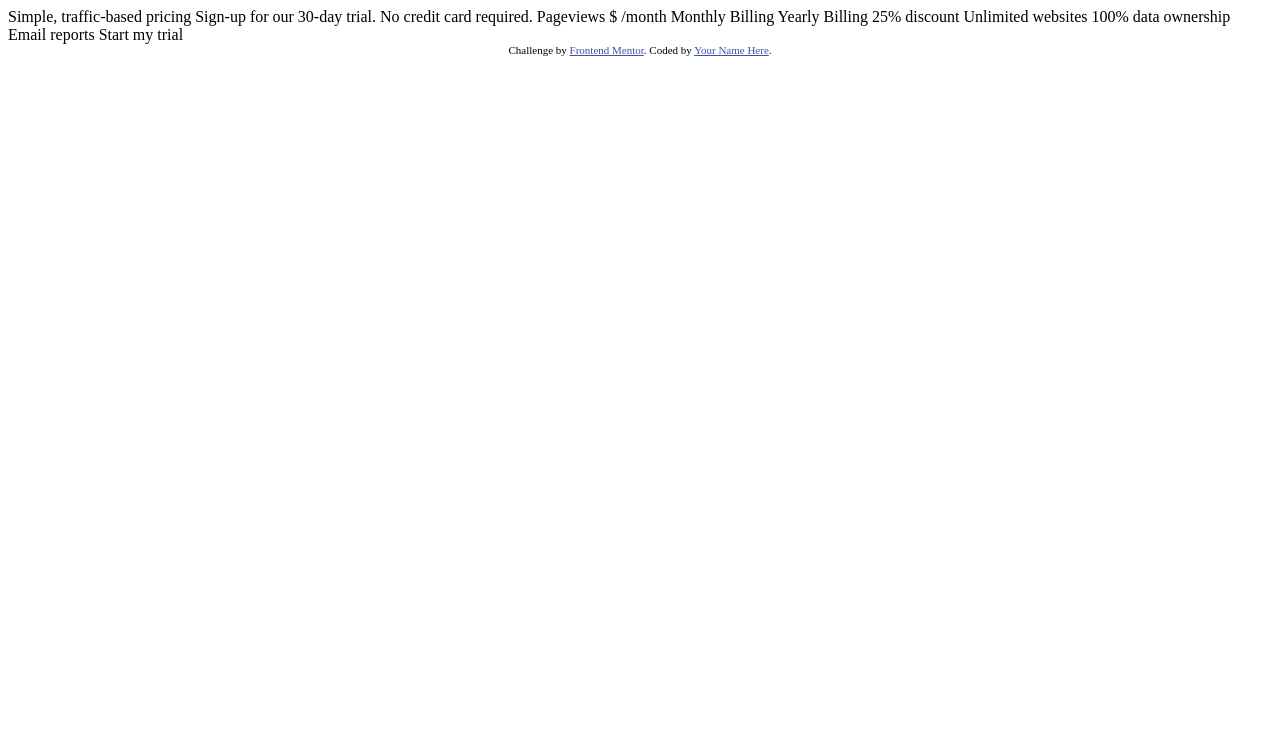
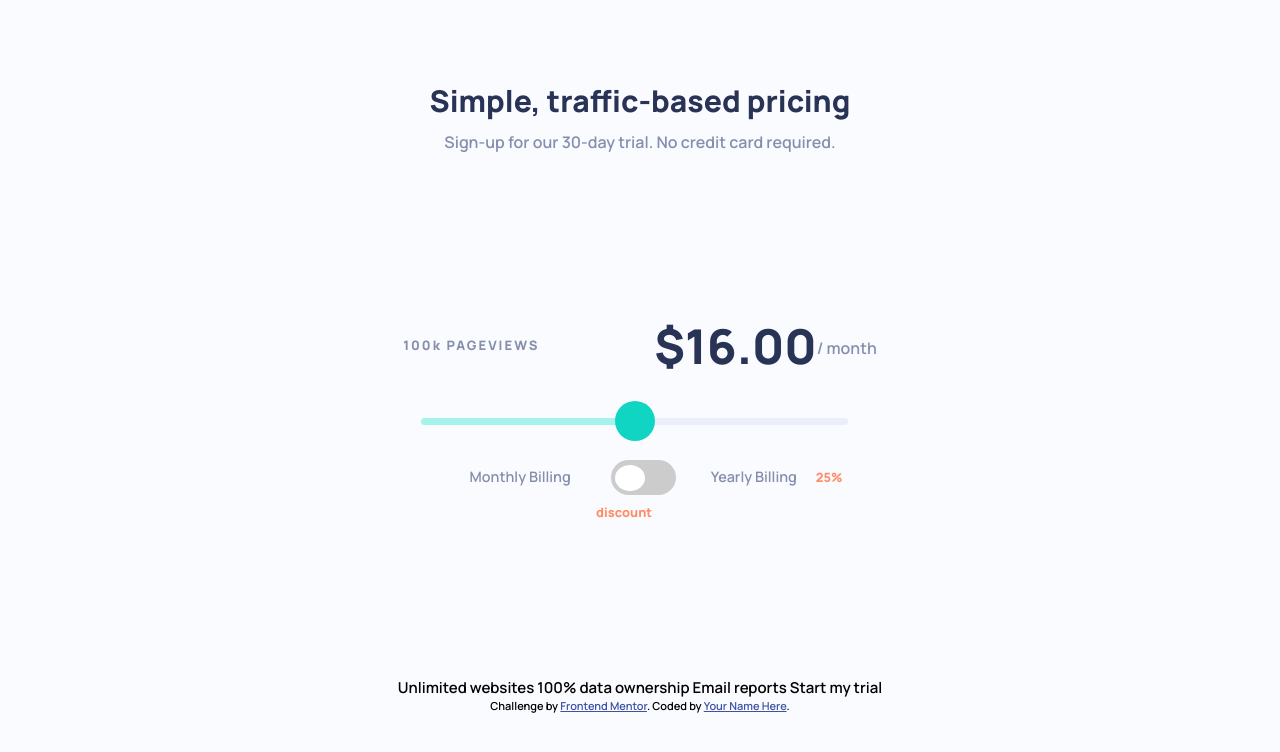
Before and after one commit to carollx/Interactive-pricing-component, a plain HTML site: page index.html in a window 1280 px wide. Drawn offline with Linux system fonts and the light colour scheme.

Commit message:
Preços com desconto ao clicar no toggle switch

```diff
--- a/index.html
+++ b/index.html
@@ -8,6 +8,8 @@
 
   <link rel="icon" type="image/png" sizes="32x32" href="./images/favicon-32x32.png">
   <link rel="stylesheet" type="text/css" href="style.css">
+  <link rel="preconnect" href="https://fonts.gstatic.com">
+  <link href="https://fonts.googleapis.com/css2?family=Manrope:wght@600;800&display=swap" rel="stylesheet">
 
   <title>Frontend Mentor | Interactive pricing component</title>
 
@@ -15,14 +17,32 @@
 
 <body>
 
-  Simple, traffic-based pricing
-  Sign-up for our 30-day trial. No credit card required.
+  <div class="container">
+    <div id="topo">
+      <h1 class="darkText">Simple, traffic-based pricing</h1>
+      <h2 class="grayishBlueText">Sign-up for our 30-day trial. No credit card required.</h2>
+    </div>
 
-  Pageviews
-  $ /month
+    <div class="precosVisualizacoes">
+      <div class="precosVisualizacoesTexto">
+        <p id="views" class="visualizacoes grayishBlueText"></p>
+        <p id="price" class="valorPorMes darkText"></p>
+      </div>
 
-  Monthly Billing
-  Yearly Billing 25% discount
+      <div class="input">
+        <input type="range" id="precoInput" name="preco" min="1" max="5">
+      </div>
+
+      <div class="discount grayishBlueText">
+        <p class="">Monthly Billing </p>
+        <label class="switch">
+          <input id="switchDiscount" type="checkbox">
+          <span class="slider round"></span>
+        </label>
+        <p>Yearly Billing <span class="discountText"> 25% discount</span></p>
+      </div>
+    </div>
+
 
     Unlimited websites
     100% data ownership
@@ -30,10 +50,12 @@
 
     Start my trial
 
-  <div class="attribution">
+    <div class=" attribution">
       Challenge by <a href="https://www.frontendmentor.io?ref=challenge" target="_blank">Frontend Mentor</a>.
       Coded by <a href="#">Your Name Here</a>.
     </div>
+  </div>
 </body>
+<script src="script.js"></script>
 
 </html>
--- /dev/null
+++ b/script.js
@@ -0,0 +1,88 @@
+var switchDiscount = document.getElementById("switchDiscount");
+var precoInput = document.getElementById("precoInput");
+var priceText = document.getElementById("price");
+var views = precoInput.value;
+var viewsText = document.getElementById("views");
+
+
+window.onload = function () {
+  precoPorViews(views);
+}
+
+precoInput.oninput = function () {
+  var value = (this.value - this.min) / (this.max - this.min) * 100
+  this.style.background = 'linear-gradient(to right, hsl(174, 77%, 80%) 0%, hsl(174, 77%, 80%) ' + value + '%, #fff ' + value + '%, white 100%)';
+
+  if (switchDiscount.checked) {
+    views = precoInput.value;
+    var price = precoPorViews(views);
+    calcularDesconto(price);
+
+  } else {
+    views = precoInput.value;
+    precoPorViews(views);
+  }
+}
+
+switchDiscount.onchange = function () {
+  if (switchDiscount.checked) {
+    views = precoInput.value;
+    var price = precoPorViews(views);
+    calcularDesconto(price);
+
+  } else {
+    views = precoInput.value;
+    precoPorViews(views);
+  }
+}
+
+
+function precoPorViews(views) {
+  var price = 0;
+
+  if (views == 1) {
+    price = 8;
+    views = '10k';
+    viewsText.innerHTML = views + " PAGEVIEWS";
+    priceText.innerHTML = '$' + price.toFixed(2) + '<span class="grayishBlueText">/ month</span>';
+    return 8;
+  }
+  if (views == 2) {
+    price = 12;
+    views = '50k';
+    viewsText.innerHTML = views + " PAGEVIEWS";
+    priceText.innerHTML = '$' + price.toFixed(2) + '<span class="grayishBlueText">/ month</span>';
+    return 12;
+  }
+  if (views == 3) {
+    price = 16;
+    views = '100k';
+    viewsText.innerHTML = views + " PAGEVIEWS";
+    priceText.innerHTML = '$' + price.toFixed(2) + '<span class="grayishBlueText">/ month</span>';
+    return 16;
+  }
+  if (views == 4) {
+    price = 24;
+    views = '500k';
+    viewsText.innerHTML = views + " PAGEVIEWS";
+    priceText.innerHTML = '$' + price.toFixed(2) + '<span class="grayishBlueText">/ month</span>';
+    return 24;
+  }
+  if (views == 5) {
+    price = 36;
+    views = '1M';
+    viewsText.innerHTML = views + " PAGEVIEWS";
+    priceText.innerHTML = '$' + price.toFixed(2) + '<span class="grayishBlueText">/ month</span>';
+    return 36;
+  }
+}
+
+function calcularDesconto(price) {
+  var discountValue = 0
+  var discountPrice = 0
+  discountValue = price * 0.25;
+  discountPrice = price - discountValue;
+
+  priceText.innerHTML = '$' + discountPrice.toFixed(2) + '<span class="grayishBlueText">/ month</span>';
+  return priceText.innerHTML;
+}
--- a/style.css
+++ b/style.css
@@ -1,3 +1,18 @@
+* {
+  padding: 0;
+  margin: 0;
+  vertical-align: baseline;
+  list-style: none;
+  border: 0
+}
+
+body {
+  max-width: 1440px;
+  font-family: 'Manrope', sans-serif;
+  font-size: 15px;
+  background-color: hsl(230, 100%, 99%);
+}
+
 .attribution {
   font-size: 11px;
   text-align: center;
@@ -6,3 +21,201 @@
 .attribution a {
   color: hsl(228, 45%, 44%);
 }
+
+.container {
+  text-align: center;
+}
+
+#topo {
+  margin: 5rem auto;
+}
+
+.grayishBlueText {
+  color: hsl(225, 20%, 60%);
+  font-weight: 600;
+  font-size: 1rem;
+}
+
+span.grayishBlueText {
+  display: inline;
+  position: relative;
+  top: -10px;
+  transform: translateY(-50%);
+}
+
+.darkText {
+  color: hsl(227, 35%, 25%);
+  font-weight: 800;
+}
+
+#topo>h2 {
+  font-size: 1rem;
+  padding-top: 0.6rem;
+}
+
+.input {
+  margin: .4rem;
+  width: 95%;
+  padding-bottom: 1.5rem;
+}
+
+#precoInput {
+  background: linear-gradient(to right, hsl(174, 77%, 80%) 0%, hsl(174, 77%, 80%) 50%, hsl(224, 65%, 95%) 50%, hsl(224, 65%, 95%) 100%);
+  border-radius: 8px;
+  height: 7px;
+  width: 95%;
+  outline: none;
+  transition: background 450ms ease-in;
+  -webkit-appearance: none;
+}
+
+/*Chrome thumb*/
+
+input[type="range"]::-webkit-slider-thumb {
+  -webkit-appearance: none;
+  -moz-appearance: none;
+  -webkit-border-radius: 5px;
+  height: 40px;
+  width: 40px;
+  border-radius: 30px;
+  background: hsl(174, 86%, 45%);
+  cursor: pointer;
+}
+
+input[type="range"]::-webkit-slider-thumb:hover {
+  box-shadow: 0px 10px 35px -2px hsl(174, 86%, 45%);
+}
+
+input[type="range"]::-webkit-slider-thumb:active {
+  box-shadow: 0px 10px 35px -2px hsl(174, 86%, 45%);
+  background: #1fab9e;
+  background-image: url("images/icon-slider.svg");
+  background-repeat: no-repeat;
+  background-position: center;
+  cursor: grab;
+}
+
+
+.precosVisualizacoes {
+  width: 37%;
+  margin: 10rem auto;
+}
+
+p.visualizacoes,
+p.valorPorMes {
+  display: inline;
+  position: relative;
+  top: 50%;
+  transform: translateY(-50%);
+}
+
+p.visualizacoes {
+  float: left;
+  letter-spacing: 2px;
+  font-size: small;
+  font-weight: 900;
+}
+
+p.valorPorMes {
+  float: right;
+  font-size: 3rem;
+}
+
+.precosVisualizacoesTexto {
+  width: 100%;
+  height: 4rem;
+  /* border: 1px solid red; */
+  margin-bottom: 2rem;
+}
+
+
+
+/************************************************/
+/* The switch - the box around the slider */
+.switch {
+  position: relative;
+  display: inline-block;
+  width: 70px;
+  height: 35px;
+}
+
+.slider:hover {
+  background-color: hsl(174, 86%, 45%);
+}
+
+/* Hide default HTML checkbox */
+.switch input {
+  opacity: 0;
+  width: 0;
+  height: 0;
+}
+
+/* The slider */
+.slider {
+  position: absolute;
+  cursor: pointer;
+  top: 0;
+  left: 5px;
+  right: 0;
+  bottom: 0;
+  background-color: #ccc;
+  -webkit-transition: .4s;
+  transition: .4s;
+}
+
+.slider:before {
+  position: absolute;
+  content: "";
+  height: 26px;
+  width: 30px;
+  left: 4px;
+  bottom: 4px;
+  background-color: white;
+  -webkit-transition: .4s;
+  transition: .4s;
+}
+
+input:checked+.slider {
+  background-color: hsl(174, 86%, 45%)
+}
+
+input:focus+.slider {
+  box-shadow: 0 0 1px #2196F3;
+}
+
+input:checked+.slider:before {
+  -webkit-transform: translateX(26px);
+  -ms-transform: translateX(26px);
+  transform: translateX(26px);
+}
+
+/* Rounded sliders */
+.slider.round {
+  border-radius: 34px;
+}
+
+.slider.round:before {
+  border-radius: 50%;
+}
+
+.discount {
+  /* border: 1px red solid; */
+  width: 100%;
+  height: 20%;
+  position: relative;
+}
+
+.discount>p {
+  display: inline;
+  position: relative;
+  top: 5px;
+  padding: 0 2rem;
+  font-size: 0.9rem;
+}
+
+.discountText {
+  color: hsl(15, 100%, 70%);
+  font-weight: 800;
+  font-size: 0.8rem;
+  padding-left: 1rem;
+}
```
Also changed, not shown: 1 other file. Lines whose indentation alone changed are shown as unchanged.
